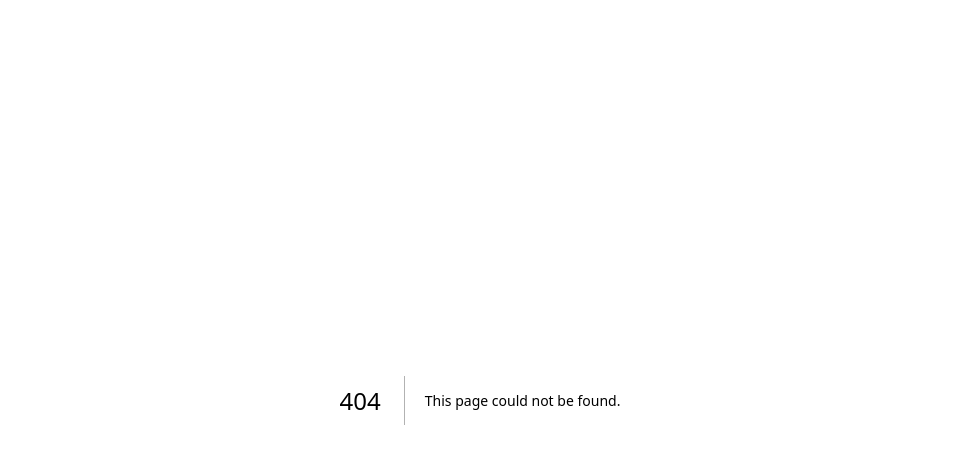
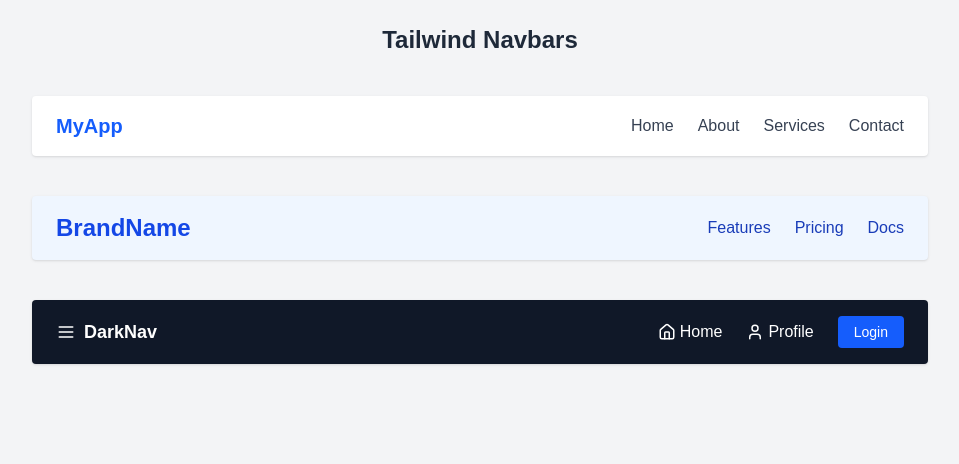
Before and after one commit to Prohor722/tailwind_compoenets, a Next.js app: page /navbar in a window 1280 px wide. Before the commit this address had no page. Shown: the top 464 px of the page, without its empty margins (160-1119 px from the left). Built offline with nearby package versions, Linux system fonts and the light colour scheme.

Commit message:
navbar added

```diff
--- /dev/null
+++ b/app/navbar/page.tsx
@@ -0,0 +1,46 @@
+import React from 'react'
+import { Menu, Home, User } from 'lucide-react';
+
+const Navbar = () => {
+  return (
+    <div><div className="min-h-screen bg-gray-100 p-6 flex flex-col items-center gap-10">
+    <h1 className="text-2xl font-bold text-gray-800">Tailwind Navbars</h1>
+
+    {/* Basic Flex Navbar */}
+    <nav className="w-full max-w-4xl flex items-center justify-between bg-white shadow px-6 py-4 rounded">
+      <div className="text-xl font-bold text-blue-600">MyApp</div>
+      <ul className="flex gap-6 text-gray-700 font-medium">
+        <li><a href="#" className="hover:text-blue-600">Home</a></li>
+        <li><a href="#" className="hover:text-blue-600">About</a></li>
+        <li><a href="#" className="hover:text-blue-600">Services</a></li>
+        <li><a href="#" className="hover:text-blue-600">Contact</a></li>
+      </ul>
+    </nav>
+
+    {/* Centered Brand Navbar */}
+    <nav className="w-full max-w-4xl bg-blue-50 px-6 py-4 rounded flex flex-col md:flex-row md:items-center md:justify-between shadow">
+      <div className="text-2xl font-semibold text-blue-700 text-center md:text-left">BrandName</div>
+      <ul className="flex justify-center gap-6 mt-4 md:mt-0 font-medium text-blue-800">
+        <li><a href="#" className="hover:underline">Features</a></li>
+        <li><a href="#" className="hover:underline">Pricing</a></li>
+        <li><a href="#" className="hover:underline">Docs</a></li>
+      </ul>
+    </nav>
+
+    {/* Dark Mode Icon Navbar */}
+    <nav className="w-full max-w-4xl bg-gray-900 text-white px-6 py-4 rounded flex justify-between items-center shadow">
+      <div className="flex items-center gap-2 text-lg font-semibold">
+        <Menu size={20} />
+        <span>DarkNav</span>
+      </div>
+      <ul className="flex gap-6 items-center">
+        <li><a href="#" className="flex items-center gap-1 hover:text-gray-300"><Home size={18} />Home</a></li>
+        <li><a href="#" className="flex items-center gap-1 hover:text-gray-300"><User size={18} />Profile</a></li>
+        <li><button className="bg-blue-600 px-4 py-1.5 rounded hover:bg-blue-700 text-sm">Login</button></li>
+      </ul>
+    </nav>
+  </div></div>
+  )
+}
+
+export default Navbar
```
Also changed, not shown: package.json (+7 -6 lines), 1 other file (tests, documents, lock files or other folders).
